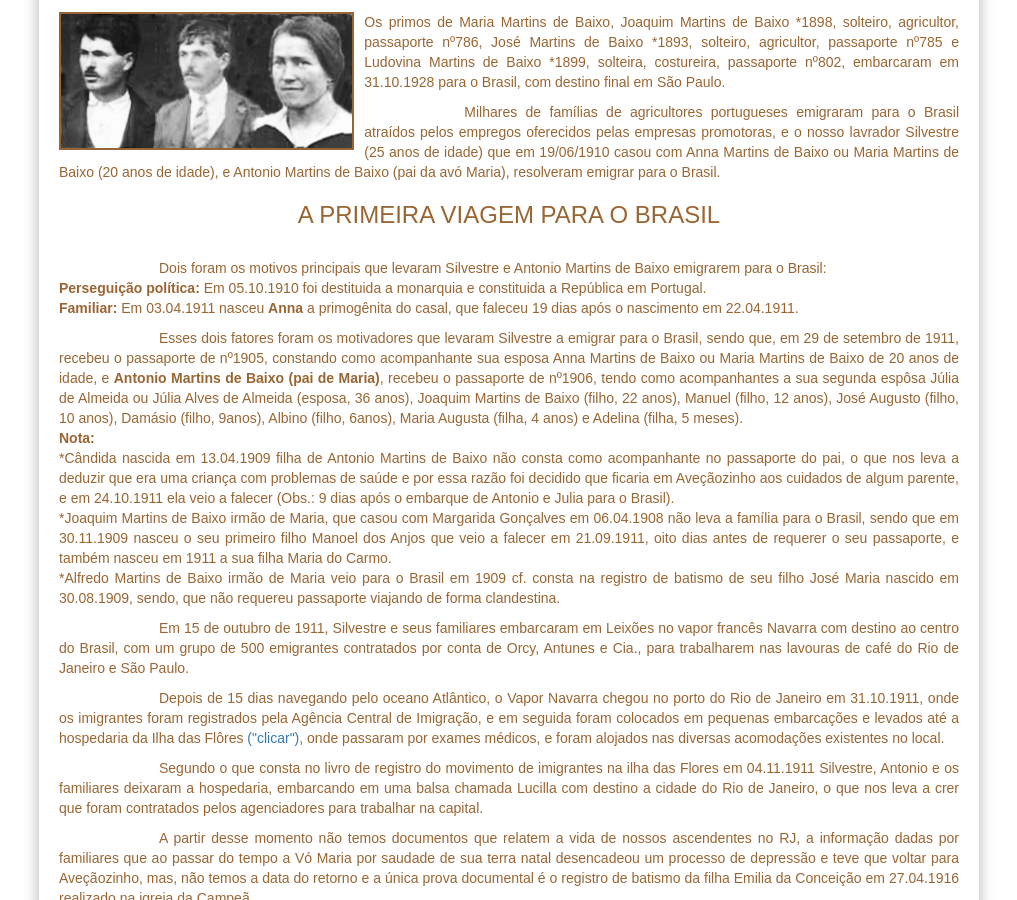
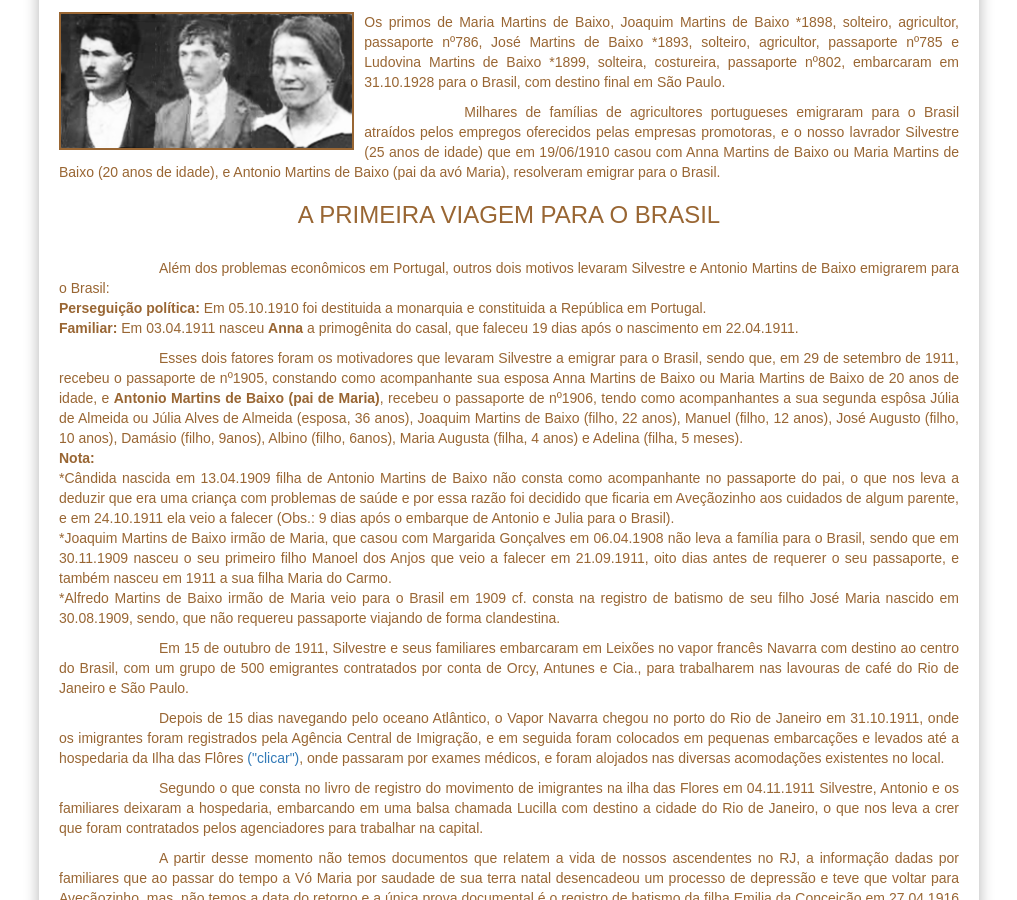
Before and after one commit to claudiovargas1955/claudiovargas1955.github.io, a Jekyll site: the page built from _pages/historia-de-silvestre.html, in a window 1280 px wide and 900 px high, scrolled down 7952 px. Shown: the whole window, without its empty margins (131-1148 px from the left). Built offline with Jekyll 4.4.1, drawn with Linux system fonts in a browser that asks for light colours; some web fonts are replaced.

Commit message:
Update historia-de-silvestre.html

```diff
--- a/_pages/historia-de-silvestre.html
+++ b/_pages/historia-de-silvestre.html
@@ -430,8 +430,8 @@ Baixo ou Maria Martins de Baixo (20 anos de idade), e Antonio Martins de Baixo (
 
 <h3 align="center";>A PRIMEIRA VIAGEM PARA O BRASIL</h3>
 <br/>
-<p style="text-indent:100px";/>Dois foram os motivos principais que levaram Silvestre e Antonio Martins de Baixo emigrarem para o Brasil:
-<br>
+<p style="text-indent:100px";/>Além dos problemas econômicos em Portugal, outros dois motivos levaram Silvestre e Antonio Martins de
+Baixo emigrarem para o Brasil: <br>
 <b>Perseguição política: </b>Em 05.10.1910 foi destituida a monarquia e constituida a República em Portugal.<br>
 <b>Familiar: </b>Em 03.04.1911 nasceu <b>Anna</b> a primogênita do casal, que faleceu 19 dias após o nascimento em 22.04.1911.<br>
 
```
